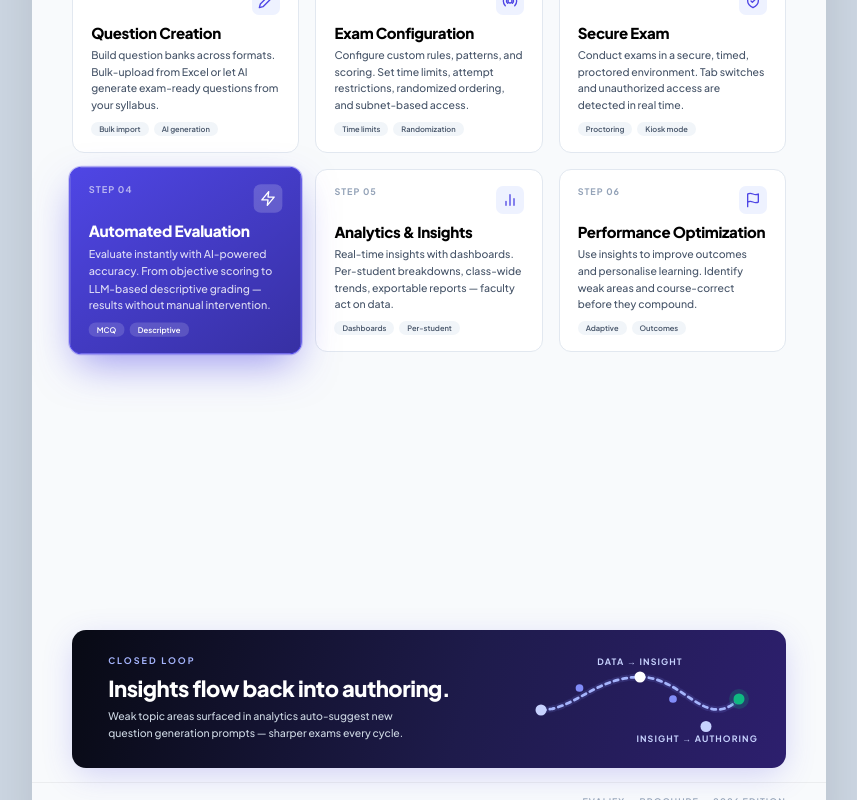
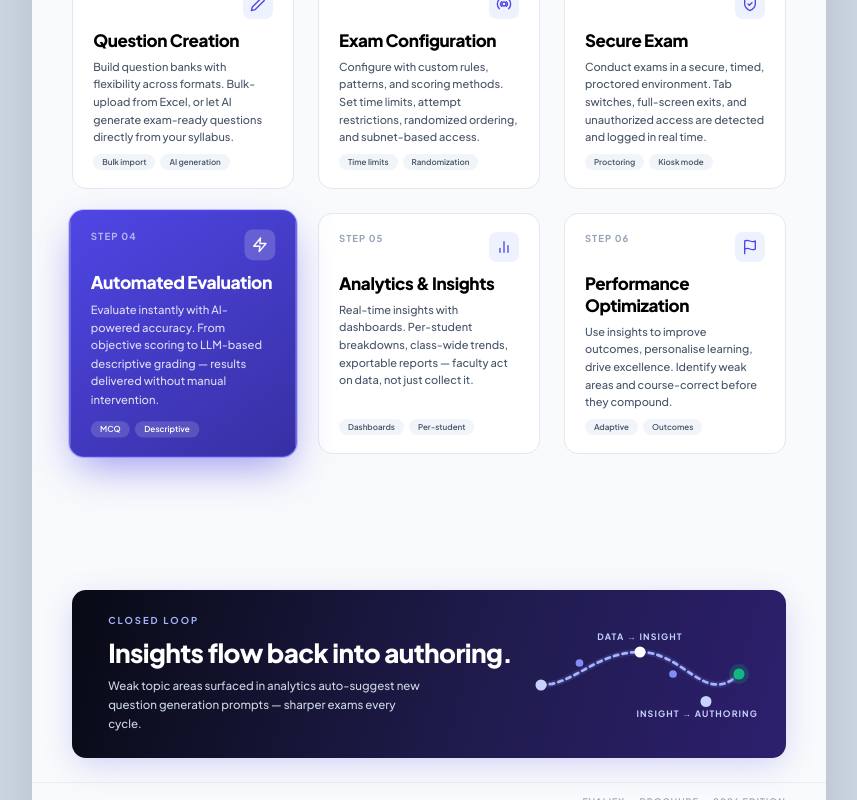
Before and after one commit to Evolveus/landing-page, a React (Vite) app: page / in a window 1280 px wide. Shown: the part 2580-3380 px from the top of the page, without its empty margins (211-1068 px from the left). Built offline with nearby package versions, Linux system fonts and the light colour scheme.

Commit message:
refactor: enhance descriptions and styles in SystemFlowPage and systemflow.css

```diff
--- a/src/components/pages/SystemFlowPage.jsx
+++ b/src/components/pages/SystemFlowPage.jsx
@@ -3,12 +3,12 @@ import PageFooter from '../Layout/PageFooter';
 import '../../styles/systemflow.css';
 
 const STEPS = [
-  { step: '01', title: 'Question Creation', desc: 'Build question banks across formats. Bulk-upload from Excel or let AI generate exam-ready questions from your syllabus.', tags: ['Bulk import', 'AI generation'], icon: `<path d="M17 3a2.828 2.828 0 114 4L7.5 20.5 2 22l1.5-5.5L17 3z"/>` },
-  { step: '02', title: 'Exam Configuration', desc: 'Configure custom rules, patterns, and scoring. Set time limits, attempt restrictions, randomized ordering, and subnet-based access.', tags: ['Time limits', 'Randomization'], icon: `<circle cx="12" cy="12" r="3"/><path d="M19.07 4.93a10 10 0 010 14.14M4.93 4.93a10 10 0 000 14.14"/><path d="M15.54 8.46a5 5 0 010 7.07M8.46 8.46a5 5 0 000 7.07"/>` },
-  { step: '03', title: 'Secure Exam', desc: 'Conduct exams in a secure, timed, proctored environment. Tab switches and unauthorized access are detected in real time.', tags: ['Proctoring', 'Kiosk mode'], icon: `<path d="M12 22s8-4 8-10V5l-8-3-8 3v7c0 6 8 10 8 10z"/><path d="M9 12l2 2 4-4"/>` },
-  { step: '04', title: 'Automated Evaluation', desc: 'Evaluate instantly with AI-powered accuracy. From objective scoring to LLM-based descriptive grading — results without manual intervention.', tags: ['MCQ', 'Descriptive'], icon: `<path d="M13 2L3 14h9l-1 8 10-12h-9l1-8z"/>`, active: true },
-  { step: '05', title: 'Analytics & Insights', desc: 'Real-time insights with dashboards. Per-student breakdowns, class-wide trends, exportable reports — faculty act on data.', tags: ['Dashboards', 'Per-student'], icon: `<path d="M18 20V10M12 20V4M6 20v-6"/>` },
-  { step: '06', title: 'Performance Optimization', desc: 'Use insights to improve outcomes and personalise learning. Identify weak areas and course-correct before they compound.', tags: ['Adaptive', 'Outcomes'], icon: `<path d="M4 15s1-1 4-1 5 2 8 2 4-1 4-1V3s-1 1-4 1-5-2-8-2-4 1-4 1z"/><path d="M4 22v-7"/>` },
+  { step: '01', title: 'Question Creation', desc: 'Build question banks with flexibility across formats. Bulk-upload from Excel, or let AI generate exam-ready questions directly from your syllabus.', tags: ['Bulk import', 'AI generation'], icon: `<path d="M17 3a2.828 2.828 0 114 4L7.5 20.5 2 22l1.5-5.5L17 3z"/>` },
+  { step: '02', title: 'Exam Configuration', desc: 'Configure with custom rules, patterns, and scoring methods. Set time limits, attempt restrictions, randomized ordering, and subnet-based access.', tags: ['Time limits', 'Randomization'], icon: `<circle cx="12" cy="12" r="3"/><path d="M19.07 4.93a10 10 0 010 14.14M4.93 4.93a10 10 0 000 14.14"/><path d="M15.54 8.46a5 5 0 010 7.07M8.46 8.46a5 5 0 000 7.07"/>` },
+  { step: '03', title: 'Secure Exam', desc: 'Conduct exams in a secure, timed, proctored environment. Tab switches, full-screen exits, and unauthorized access are detected and logged in real time.', tags: ['Proctoring', 'Kiosk mode'], icon: `<path d="M12 22s8-4 8-10V5l-8-3-8 3v7c0 6 8 10 8 10z"/><path d="M9 12l2 2 4-4"/>` },
+  { step: '04', title: 'Automated Evaluation', desc: 'Evaluate instantly with AI-powered accuracy. From objective scoring to LLM-based descriptive grading — results delivered without manual intervention.', tags: ['MCQ', 'Descriptive'], icon: `<path d="M13 2L3 14h9l-1 8 10-12h-9l1-8z"/>`, active: true },
+  { step: '05', title: 'Analytics & Insights', desc: 'Real-time insights with dashboards. Per-student breakdowns, class-wide trends, exportable reports — faculty act on data, not just collect it.', tags: ['Dashboards', 'Per-student'], icon: `<path d="M18 20V10M12 20V4M6 20v-6"/>` },
+  { step: '06', title: 'Performance Optimization', desc: 'Use insights to improve outcomes, personalise learning, drive excellence. Identify weak areas and course-correct before they compound.', tags: ['Adaptive', 'Outcomes'], icon: `<path d="M4 15s1-1 4-1 5 2 8 2 4-1 4-1V3s-1 1-4 1-5-2-8-2-4 1-4 1z"/><path d="M4 22v-7"/>` },
 ];
 
 export default function SystemFlowPage() {
--- a/src/styles/systemflow.css
+++ b/src/styles/systemflow.css
@@ -12,12 +12,12 @@
 .p3-journey span { font-size: 9.5px; font-weight: 800; color: #64748b; text-transform: uppercase; letter-spacing: 1.4px; }
 .p3-j-arrow { font-size: 11px; color: #4f46e5; font-weight: 900; opacity: 0.6; letter-spacing: 0; margin: 0 6px; }
 .active-phase { color: #4f46e5 !important; font-weight: 900 !important; opacity: 1; }
-.p3-cards { padding: 0 40px; display: flex; flex-direction: column; gap: 16px; flex: 1; min-height: 0; }
-.p3-row { display: flex; align-items: stretch; gap: 16px; }
+.p3-cards { padding: 0 40px; display: flex; flex-direction: column; gap: 24px; flex: 1; min-height: 0; }
+.p3-row { display: flex; align-items: stretch; gap: 24px; }
 .p3-card {
   flex: 1; background: var(--bg-card);
-  border: 1px solid #e2e8f0; border-radius: 12px;
-  padding: 16px 18px; display: flex; flex-direction: column;
+  border: 1px solid #e2e8f0; border-radius: 14px;
+  padding:  18px 20px; display: flex; flex-direction: column;
 }
 .p3-card.active {
   background: linear-gradient(145deg, #4f46e5, #3730a3);
@@ -26,32 +26,32 @@
   transform: scale(1.025);
   position: relative; z-index: 2;
 }
-.p3-card-head { display: flex; justify-content: space-between; margin-bottom: 8px; }
-.p3-step-lbl { font-size: 9px; font-weight: 700; color: var(--text-light); letter-spacing: 1px; }
+.p3-card-head { display: flex; justify-content: space-between; margin-bottom: 10px; }
+.p3-step-lbl { font-size: 9.5px; font-weight: 700; color: var(--text-light); letter-spacing: 1px; }
 .p3-card.active .p3-step-lbl { color: rgba(255,255,255,0.6); }
 .p3-card-icon {
-  width: 28px; height: 28px; background: var(--indigo-50);
-  color: #4f46e5; border-radius: 7px;
+  width: 30px; height: 30px; background: var(--indigo-50);
+  color: #4f46e5; border-radius: 8px;
   display: flex; align-items: center; justify-content: center;
 }
 .p3-card.active .p3-card-icon { background: rgba(255,255,255,0.18); color: #fff; }
-.p3-card-title { font-size: 15px; font-weight: 900; margin-bottom: 5px; letter-spacing: -0.3px; }
-.p3-card-desc { font-size: 10.5px; color: var(--text-muted); line-height: 1.6; flex: 1; }
+.p3-card-title { font-size: 17px; font-weight: 900; margin-bottom: 7px; letter-spacing: -0.4px; }
+.p3-card-desc { font-size: 11px; color: var(--text-muted); line-height: 1.6; flex: 1; }
 .p3-card.active .p3-card-desc { color: rgba(255,255,255,0.82); }
 .p3-card-tags { display: flex; gap: 5px; margin-top: 8px; }
-.p3-tag { font-size: 7.5px; font-weight: 600; padding: 2px 8px; border-radius: 20px; background: #f1f5f9; color: var(--text-muted); }
+.p3-tag { font-size: 8px; font-weight: 600; padding: 3px 9px; border-radius: 20px; background: #f1f5f9; color: var(--text-muted); }
 .p3-card.active .p3-tag { background: rgba(255,255,255,0.15); color: #fff; }
 .p3-loop {
-  margin: 10px 40px 14px;
+  margin: 10px 40px 24px;
   background: linear-gradient(105deg, #080a14 0%, #1e1b4b 55%, #2d1f6e 100%);
   border-radius: 14px; padding: 24px 36px;
   display: flex; justify-content: space-between; align-items: center;
   color: #fff; min-height: 100px; flex-shrink: 0;
   box-shadow: 0 8px 32px -4px rgba(79,70,229,0.25);
 }
-.p3-loop-text h3 { font-size: 9px; font-weight: 700; color: #a5b4fc; letter-spacing: 2px; margin-bottom: 8px; text-transform: uppercase; }
-.p3-loop-text h2 { font-size: 22px; font-weight: 900; margin-bottom: 6px; letter-spacing: -0.5px; }
-.p3-loop-text p { font-size: 10.5px; color: #cbd5e1; max-width: 320px; line-height: 1.6; }
-.p3-loop-graphic { width: 220px; height: 90px; position: relative; }
+.p3-loop-text h3 { font-size: 9.5px; font-weight: 700; color: #a5b4fc; letter-spacing: 2px; margin-bottom: 10px; text-transform: uppercase; }
+.p3-loop-text h2 { font-size: 26px; font-weight: 900; margin-bottom: 8px; letter-spacing: -0.6px; }
+.p3-loop-text p { font-size: 11.5px; color: #cbd5e1; max-width: 320px; line-height: 1.65; }
+.p3-loop-graphic { width: 220px; height: 100px; position: relative; }
 .p3-loop-graphic svg { width: 100%; height: 100%; overflow: visible; }
 .node-lbl { font-size: 8px; fill: #c7d2fe; font-weight: 700; text-transform: uppercase; letter-spacing: 1px; }
```
